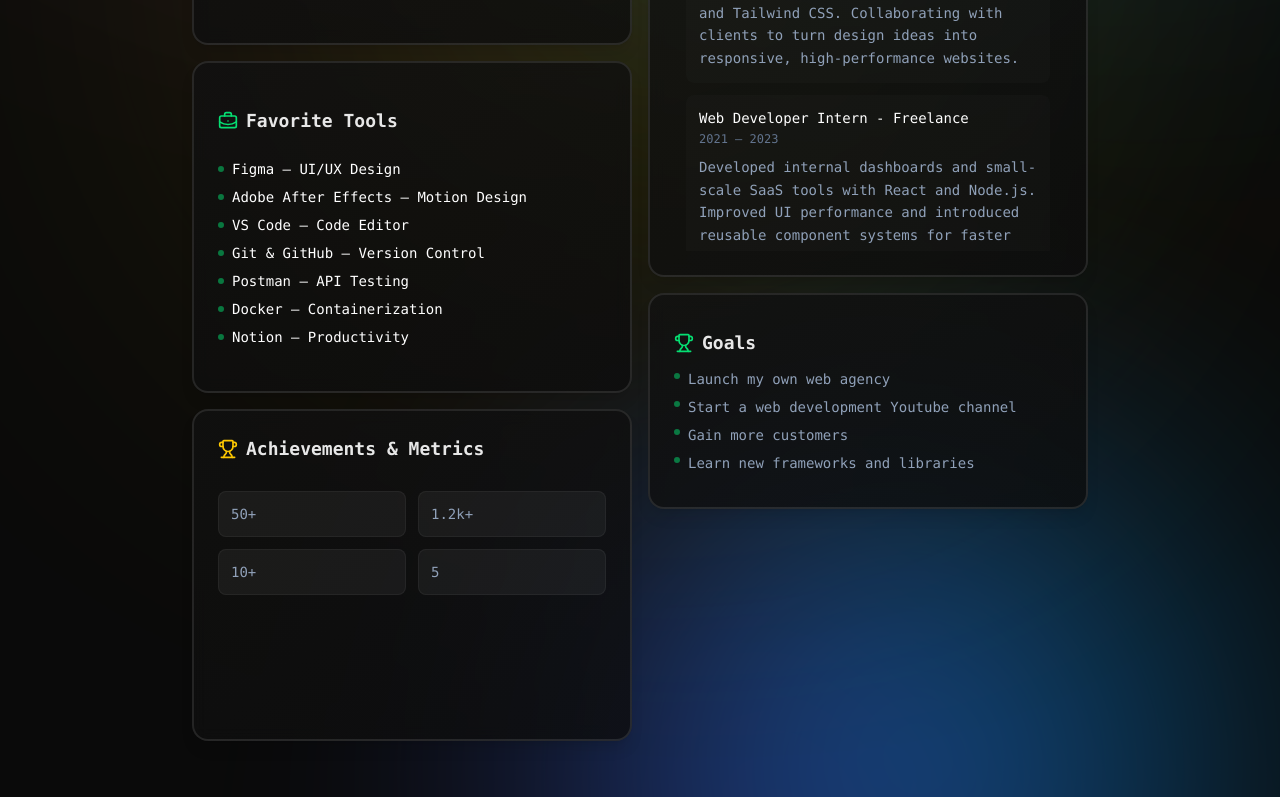
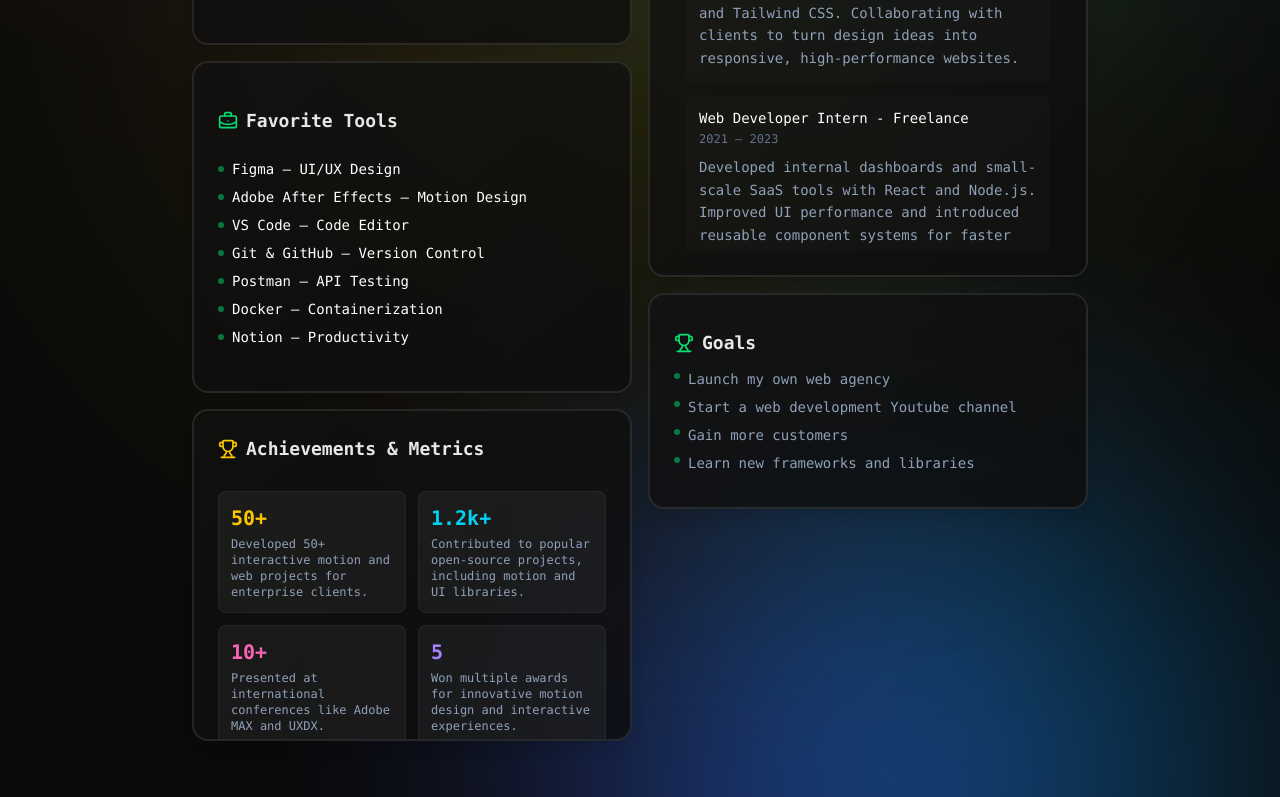
Before and after one commit to aritra0085/portfolioN, a React (Vite) app: page / in a window 1280 px wide. Shown: the part 923-1720 px from the top of the page. Built offline with nearby package versions, Linux system fonts and the light colour scheme.

Commit message:
continue

```diff
--- a/src/App.jsx
+++ b/src/App.jsx
@@ -266,9 +266,21 @@ function App() {
                 key={i}
                 whileHover={{scale: 1.03}}
                 className="stats-box">
-                  <span>
+                  <span className={`font-bold text-xl ${
+                    ach.color === "yellow"
+                    ? "text-yellow-400"
+                    : ach.color === "cyan"
+                    ? "text-cyan-400"
+                    : ach.color === "pink"
+                    ? "text-pink-400"
+                    : "text-violet-400"
+                    }`}>
                     {ach.value}
                   </span>
+                  <h3 className="mt-1 font-medium text-white/90">{ach.name}</h3>
+                  <p className="mt-1 text-slate-400 text-xs leading-sung">
+                    {ach.desc}
+                  </p>
                 </motion.div>
               ))}
             </div>
```
